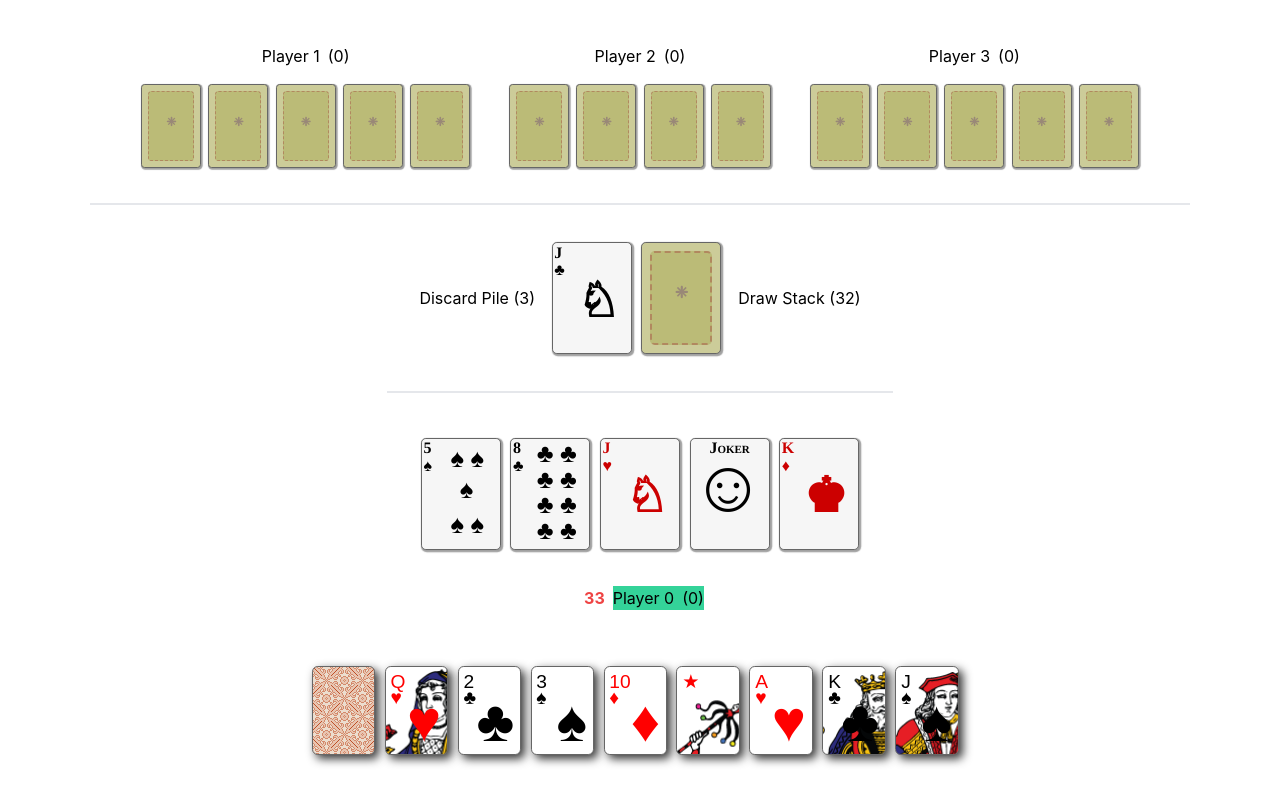
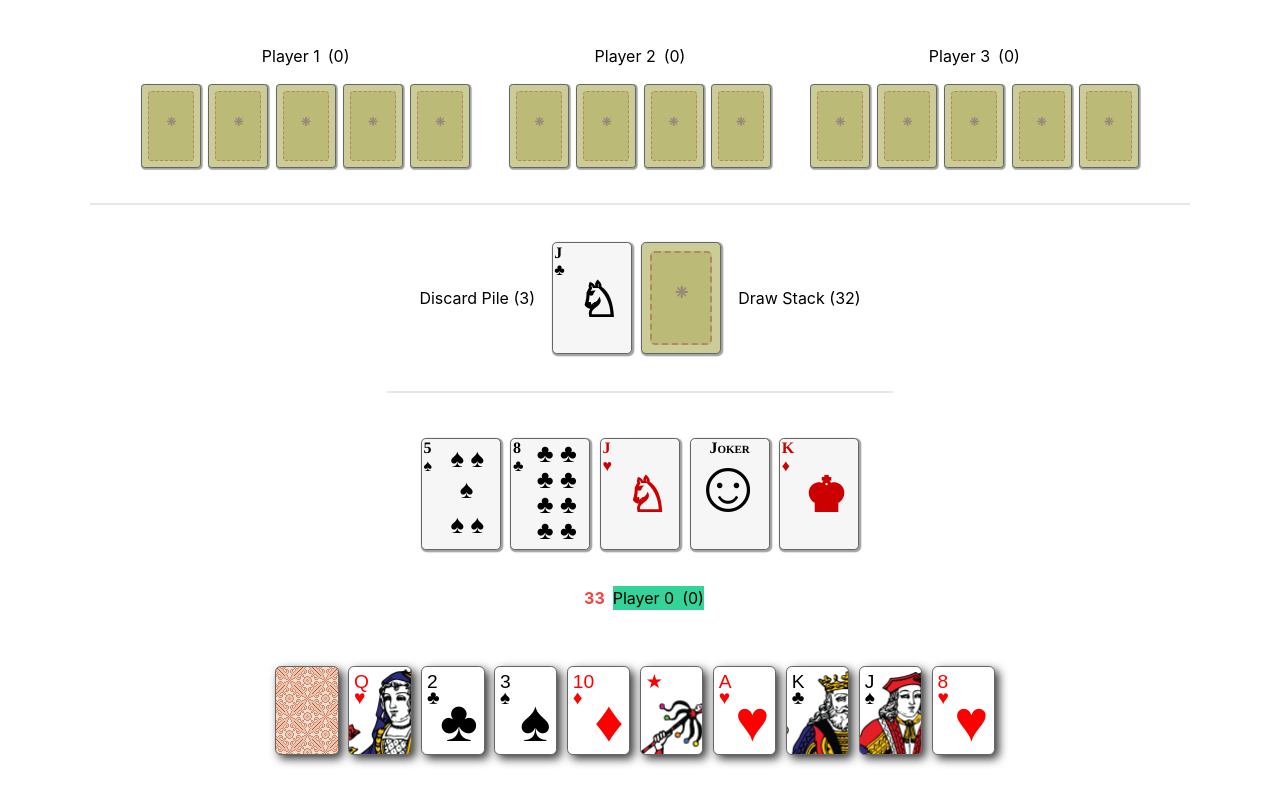
Before and after one commit to txpost/yaniv, a React (Create React App) app: page / in a window 1280 px wide. Built offline with nearby package versions, Linux system fonts and the light colour scheme.

Commit message:
Remove extra symbol from face cards

```diff
--- a/src/cards.css
+++ b/src/cards.css
@@ -405,22 +405,58 @@
     line-height: .9;
     bottom: .1em;
 }
-.playingCards.simpleCards .card.diams .suit:after,
+.playingCards.simpleCards .card.diams.rank-a .suit:after,
+.playingCards.simpleCards .card.diams.rank-2 .suit:after,
+.playingCards.simpleCards .card.diams.rank-3 .suit:after,
+.playingCards.simpleCards .card.diams.rank-4 .suit:after,
+.playingCards.simpleCards .card.diams.rank-5 .suit:after,
+.playingCards.simpleCards .card.diams.rank-6 .suit:after,
+.playingCards.simpleCards .card.diams.rank-7 .suit:after,
+.playingCards.simpleCards .card.diams.rank-8 .suit:after,
+.playingCards.simpleCards .card.diams.rank-9 .suit:after,
+.playingCards.simpleCards .card.diams.rank-10 .suit:after,
 .playingCards .card.rank-a.diams .suit:after {
     content: "\2666";
     right: .1em;
 }
-.playingCards.simpleCards .card.hearts .suit:after,
+.playingCards.simpleCards .card.hearts.rank-a .suit:after,
+.playingCards.simpleCards .card.hearts.rank-2 .suit:after,
+.playingCards.simpleCards .card.hearts.rank-3 .suit:after,
+.playingCards.simpleCards .card.hearts.rank-4 .suit:after,
+.playingCards.simpleCards .card.hearts.rank-5 .suit:after,
+.playingCards.simpleCards .card.hearts.rank-6 .suit:after,
+.playingCards.simpleCards .card.hearts.rank-7 .suit:after,
+.playingCards.simpleCards .card.hearts.rank-8 .suit:after,
+.playingCards.simpleCards .card.hearts.rank-9 .suit:after,
+.playingCards.simpleCards .card.hearts.rank-10 .suit:after,
 .playingCards .card.rank-a.hearts .suit:after {
     content: "\2665";
     right: .1em;
 }
-.playingCards.simpleCards .card.spades .suit:after,
+.playingCards.simpleCards .card.spades.rank-a .suit:after,
+.playingCards.simpleCards .card.spades.rank-2 .suit:after,
+.playingCards.simpleCards .card.spades.rank-3 .suit:after,
+.playingCards.simpleCards .card.spades.rank-4 .suit:after,
+.playingCards.simpleCards .card.spades.rank-5 .suit:after,
+.playingCards.simpleCards .card.spades.rank-6 .suit:after,
+.playingCards.simpleCards .card.spades.rank-7 .suit:after,
+.playingCards.simpleCards .card.spades.rank-8 .suit:after,
+.playingCards.simpleCards .card.spades.rank-9 .suit:after,
+.playingCards.simpleCards .card.spades.rank-10 .suit:after,
 .playingCards .card.rank-a.spades .suit:after {
     content: "\2660";
     right: .1em;
 }
-.playingCards.simpleCards .card.clubs .suit:after,
+.playingCards.simpleCards .card.clubs.rank-a .suit:after,
+.playingCards.simpleCards .card.clubs.rank-2 .suit:after,
+.playingCards.simpleCards .card.clubs.rank-3 .suit:after,
+.playingCards.simpleCards .card.clubs.rank-4 .suit:after,
+.playingCards.simpleCards .card.clubs.rank-5 .suit:after,
+.playingCards.simpleCards .card.clubs.rank-6 .suit:after,
+.playingCards.simpleCards .card.clubs.rank-7 .suit:after,
+.playingCards.simpleCards .card.clubs.rank-8 .suit:after,
+.playingCards.simpleCards .card.clubs.rank-9 .suit:after,
+.playingCards.simpleCards .card.clubs.rank-10 .suit:after,
 .playingCards .card.rank-a.clubs .suit:after {
     content: "\2663";
     right: .1em;
--- a/src/components/GameBoard.js
+++ b/src/components/GameBoard.js
@@ -312,6 +312,10 @@ class GameBoard extends React.Component {
                         <div className="rank">J</div>
                         <div className="suit">&spades;</div>
                     </label>
+                    <label className="card rank-8 hearts">
+                        <div className="rank">8</div>
+                        <div className="suit">&hearts;</div>
+                    </label>
                 </div>
             </div>
         )
```
